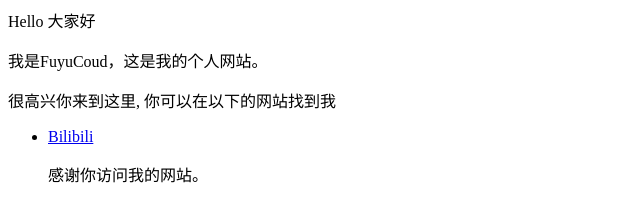
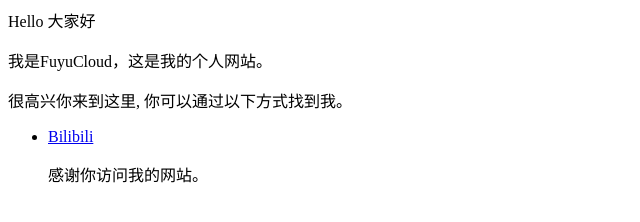
Before and after one commit to FuyuCloudMiner/FuyuCloudMiner.github.io, a plain HTML site: page index.html in a window 1280 px wide. Shown: the full height of the page, 0-640 px from the left. Drawn offline with Linux system fonts and the light colour scheme.

Commit message:
Update index.html

```diff
--- a/index.html
+++ b/index.html
@@ -1,8 +1,9 @@
 <p>Hello 大家好</p>
-<p>我是FuyuCoud，这是我的个人网站。 </p>
-<p>很高兴你来到这里, 你可以在以下的网站找到我</p>
+<p>我是FuyuCloud，这是我的个人网站。 </p>
+<p>很高兴你来到这里, 你可以通过以下方式找到我。</p>
 
 <ul>
   <li> <a href="https://space.bilibili.com/558070357">Bilibili</a> </li>
+  <p>
   <p> 感谢你访问我的网站。</p>
 </ul>
```
